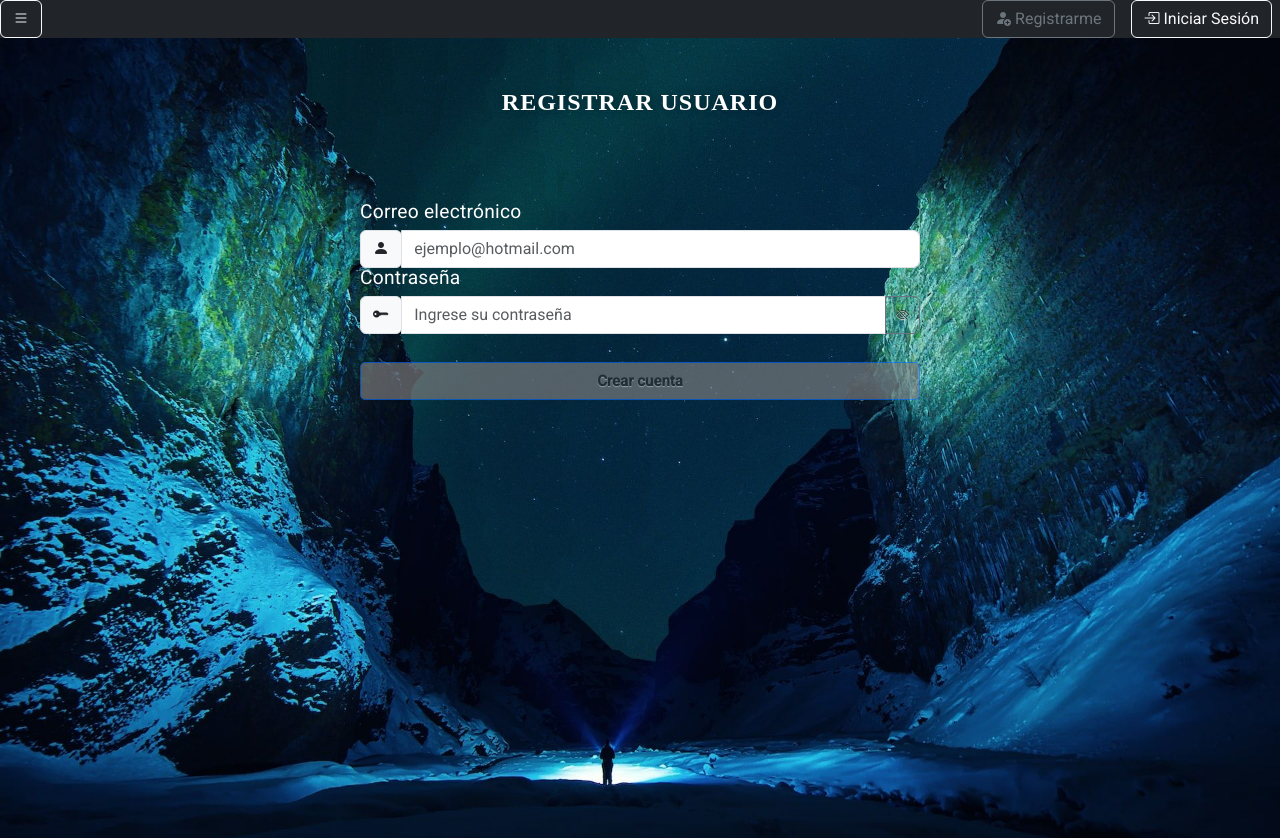
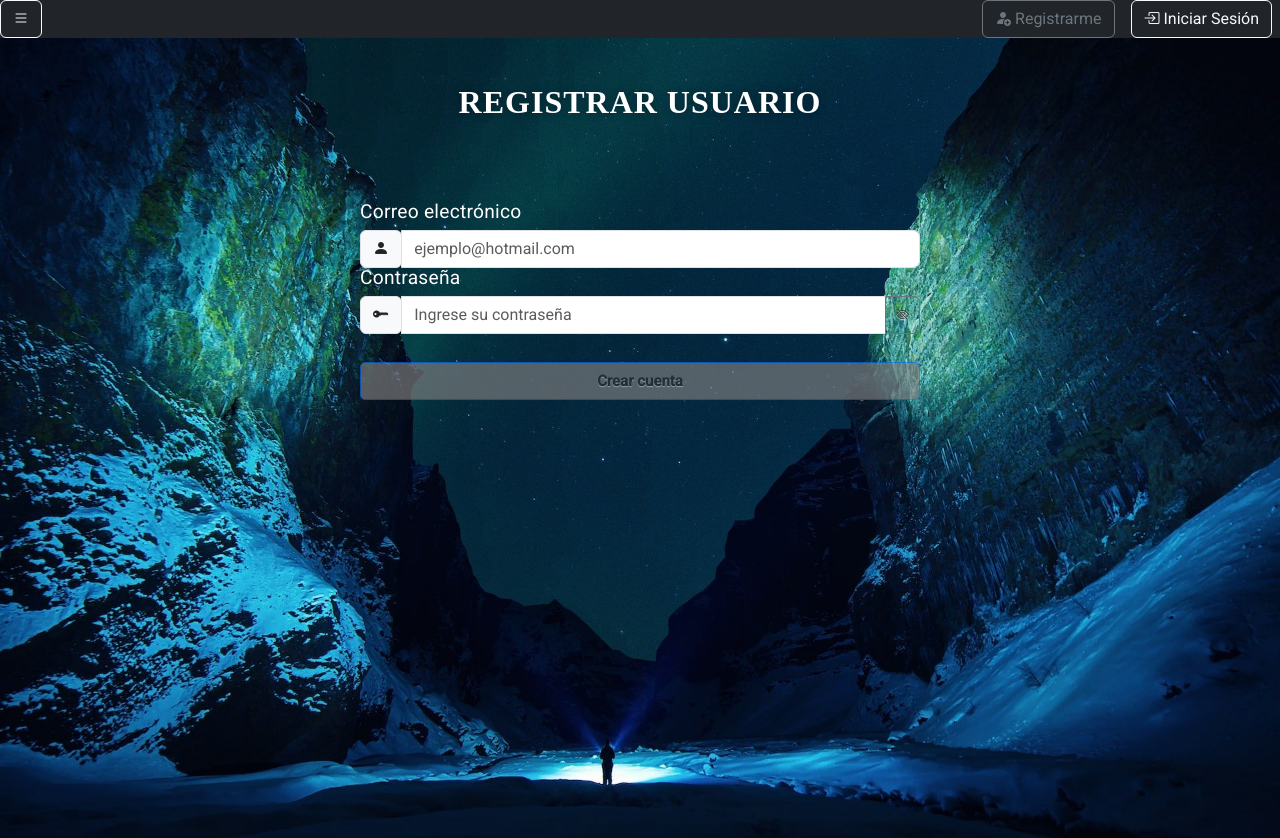
Before and after one commit to PJMonticoli/angular-supabase, an Angular app in the folder helphubapp/: page /user-register in a window 1280 px wide. Built offline with nearby package versions, Linux system fonts and the light colour scheme.

Commit message:
modifico letra y tamaño titulos

```diff
--- a/helphubapp/src/app/components/home/home.component.css
+++ b/helphubapp/src/app/components/home/home.component.css
@@ -9,6 +9,7 @@
   background-size: cover;
   background-position: center;
   background-repeat: no-repeat;
+  font-family: "Lora", serif;
 }
 
 .hero h1 {
--- a/helphubapp/src/app/components/users/login/login.component.css
+++ b/helphubapp/src/app/components/users/login/login.component.css
@@ -55,6 +55,7 @@ h1 {
 .titulo {
   font-family: "Lora", serif;
   font-weight: 700;
+  font-size: xx-large;
 }
 
 .fondo {
--- a/helphubapp/src/app/components/users/user-register/user-register.component.css
+++ b/helphubapp/src/app/components/users/user-register/user-register.component.css
@@ -55,6 +55,7 @@ h1 {
 .titulo {
   font-family: "Lora", serif;
   font-weight: 700;
+  font-size: xx-large;
 }
 
 .fondo {
```
